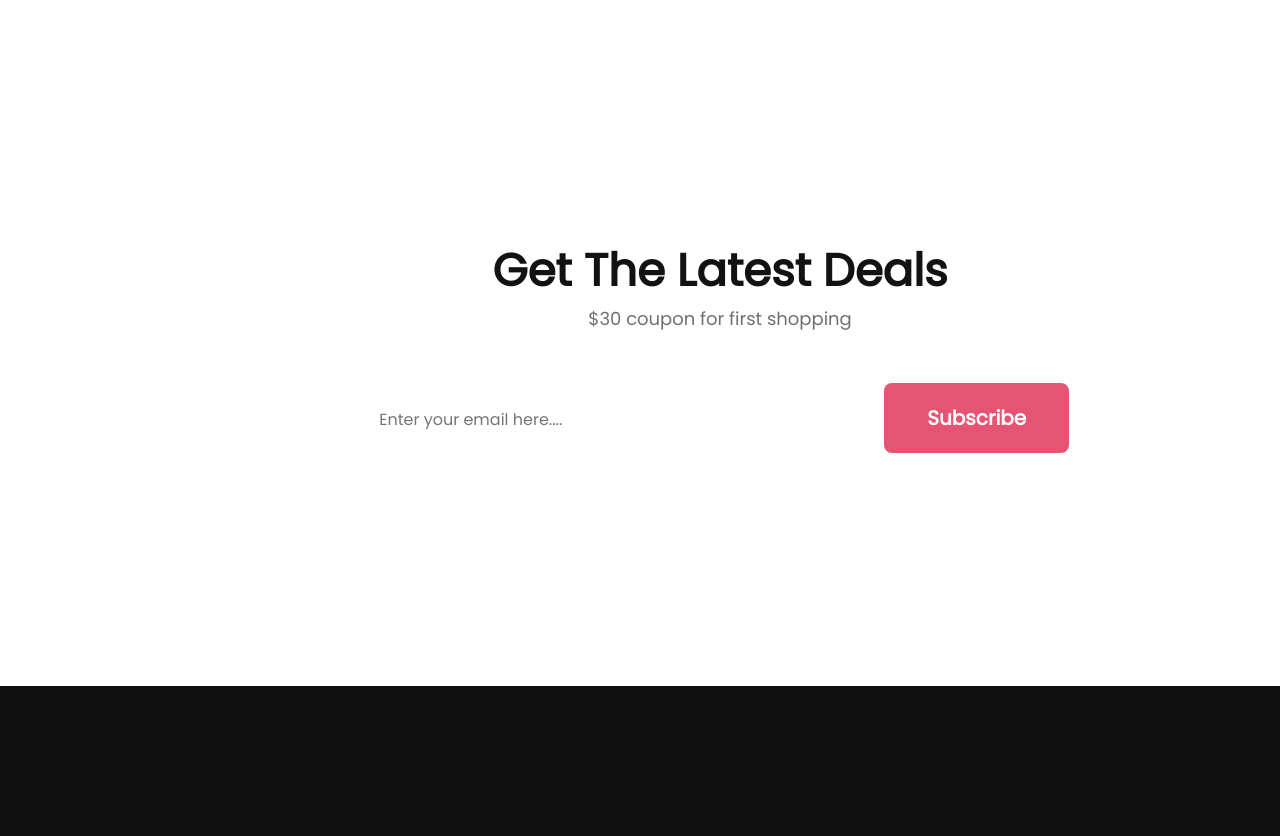
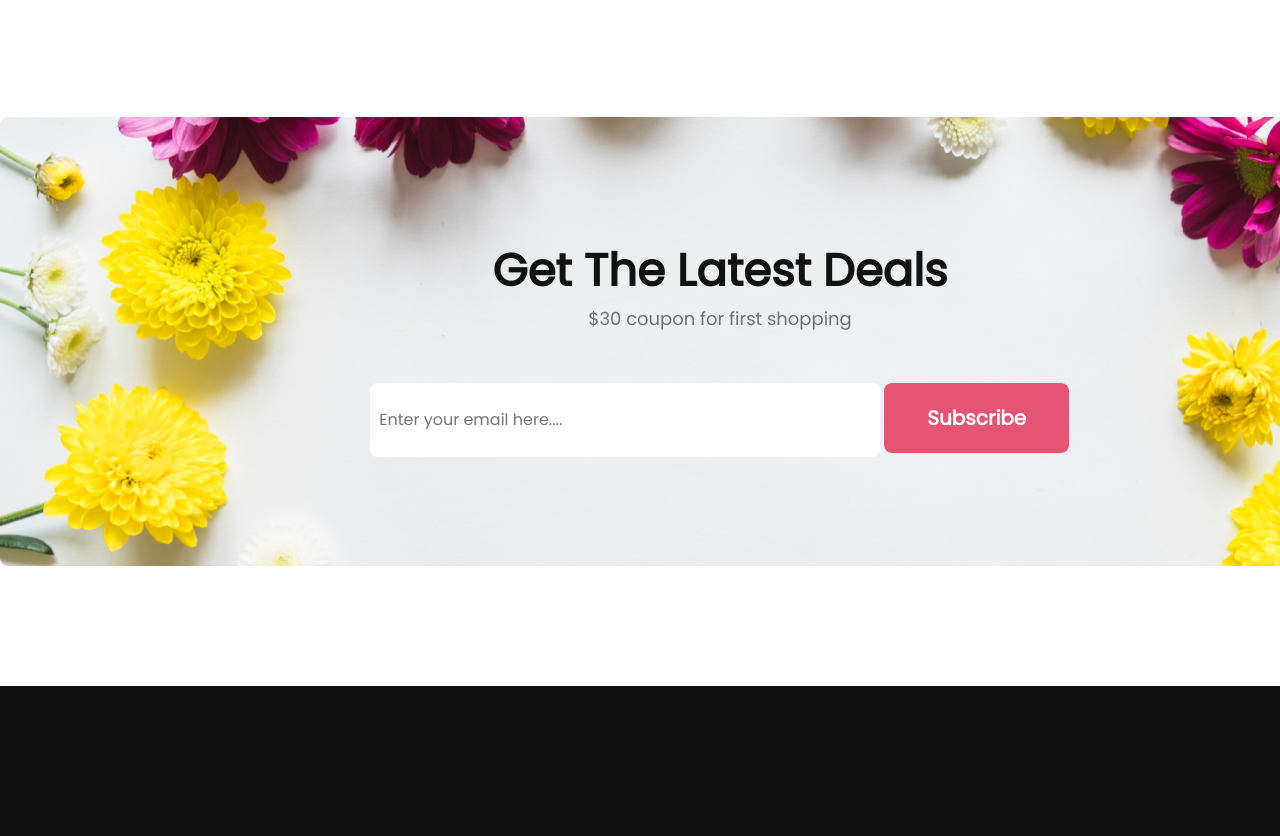
Before and after one commit to Mdmahmudkandoker/flower-shop-A1, a plain HTML site: page index.html in a window 1280 px wide. Shown: the part 4334-5170 px from the top of the page. Drawn offline with Linux system fonts and the light colour scheme; the site is published under a folder, as on GitHub Pages, so addresses that start at the root find nothing.

Commit message:
properly added bg image

```diff
--- a/style/style.css
+++ b/style/style.css
@@ -193,7 +193,7 @@
 .Latest-Deal-update {
     width: 1440px;
     height: 449px;
-    background-image: url("/bg/Bg-image.png");
+    background-image: url("../bg/Bg-image.png");
     background-repeat: no-repeat;
     margin: 120px auto 20px auto;
 }
```
